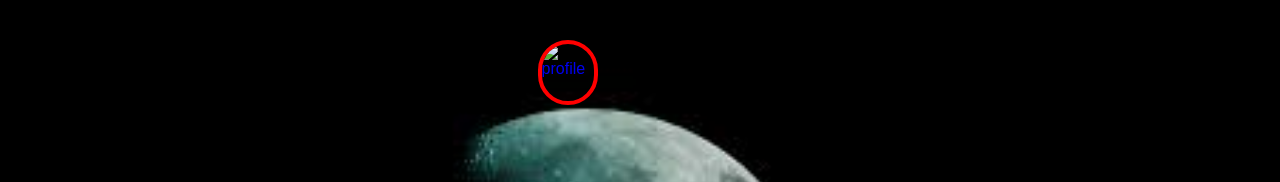
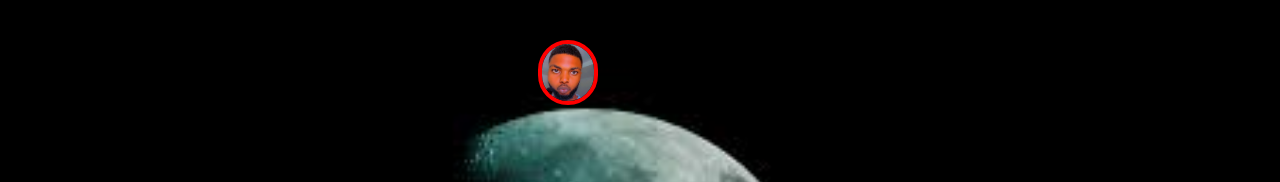
Before and after one commit to Shakzeeweb/Shakzee.githu.io, a plain HTML site: page index.html in a window 1280 px wide. Shown: the part 96-278 px from the top of the page. Drawn offline with Linux system fonts and the light colour scheme.

Commit message:
Update index.html

```diff
--- a/index.html
+++ b/index.html
@@ -44,7 +44,7 @@
 
     </div>
     </div>
-     <a href="./Images/boss.jpg"> <img src="boss.jpg" alt="profile"></a>
+     <a href="./Images/boss.jpg"> <img src="./Images/boss.jpg" alt="profile"></a>
 </body>
 <footer>©2023 all right reserved</footer>
 </html>
```
